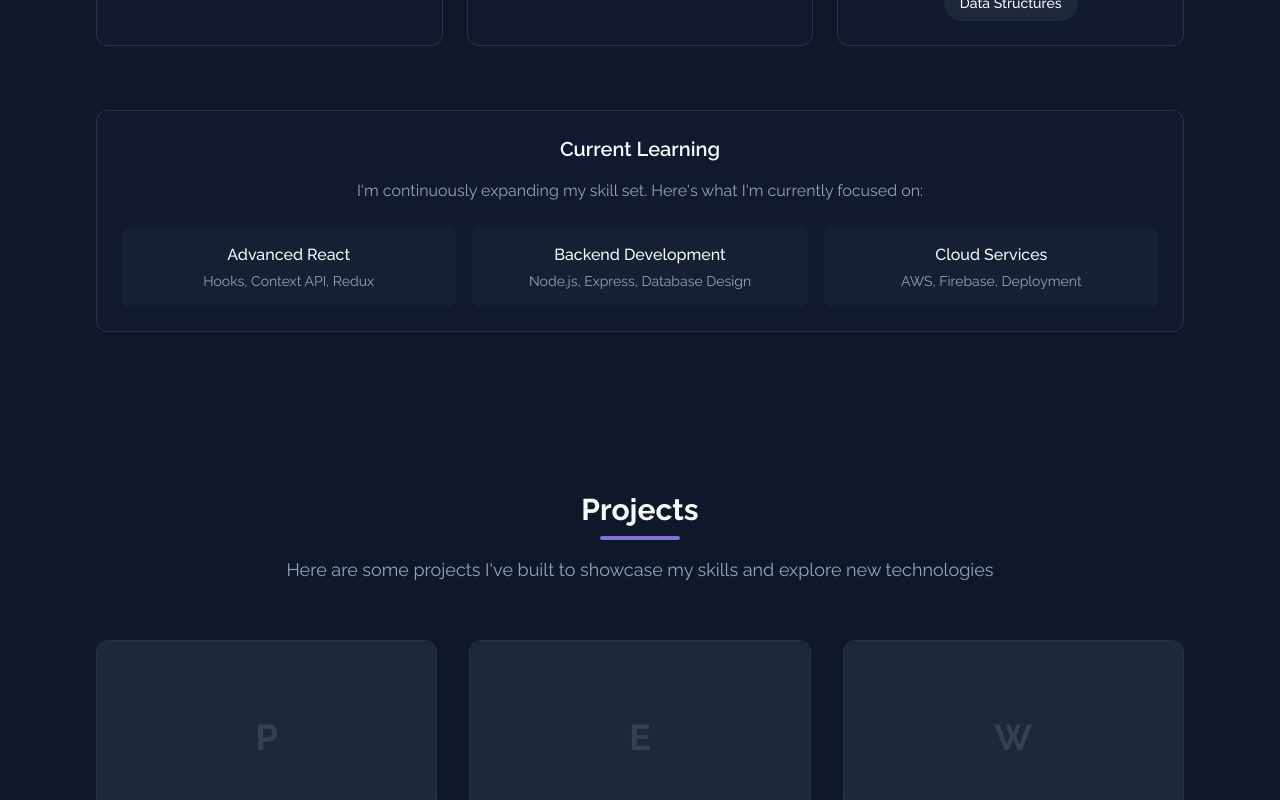
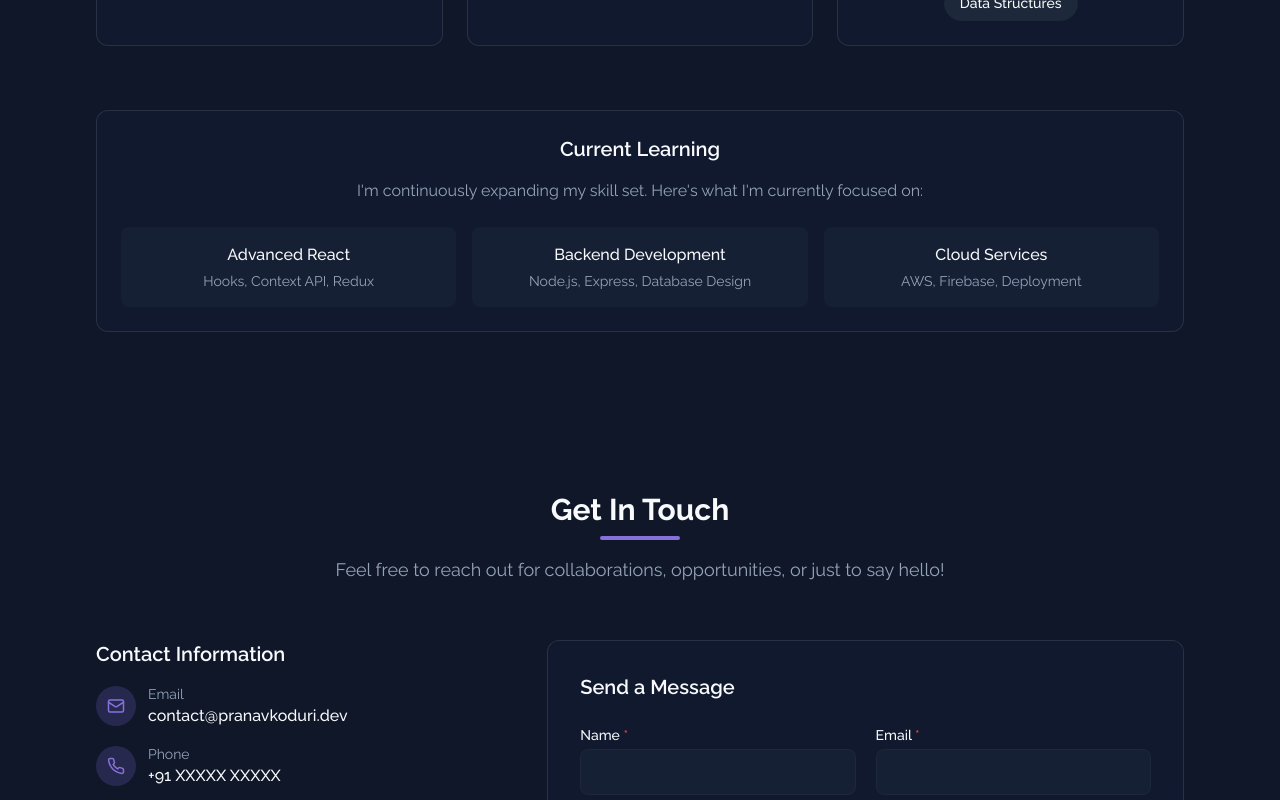
Before and after one commit to pranavkoduri-srm/pranav-koduri-portfolio-forge, a React (Vite) app: page / in a window 1280 px wide. Shown: the part 2000-2800 px from the top of the page. Built offline with nearby package versions, Linux system fonts and the light colour scheme.

Commit message:
Remove projects section
Removes the projects section from the application.

```diff
--- a/src/components/Navbar.tsx
+++ b/src/components/Navbar.tsx
@@ -1,4 +1,3 @@
-
 import { useState, useEffect } from "react";
 import { Menu, X } from "lucide-react";
 
@@ -24,7 +23,6 @@ const Navbar = () => {
     { name: "Home", href: "#home" },
     { name: "About", href: "#about" },
     { name: "Skills", href: "#skills" },
-    { name: "Projects", href: "#projects" },
     { name: "Contact", href: "#contact" },
   ];
 
--- a/src/pages/Index.tsx
+++ b/src/pages/Index.tsx
@@ -4,7 +4,6 @@ import Navbar from "@/components/Navbar";
 import Hero from "@/components/Hero";
 import About from "@/components/About";
 import Skills from "@/components/Skills";
-import Projects from "@/components/Projects";
 import Contact from "@/components/Contact";
 import Footer from "@/components/Footer";
 import PageTransition from "@/components/PageTransition";
@@ -40,7 +39,6 @@ const Index = () => {
           <Hero />
           <About />
           <Skills />
-          <Projects />
           <Contact />
         </main>
         <Footer />
```
